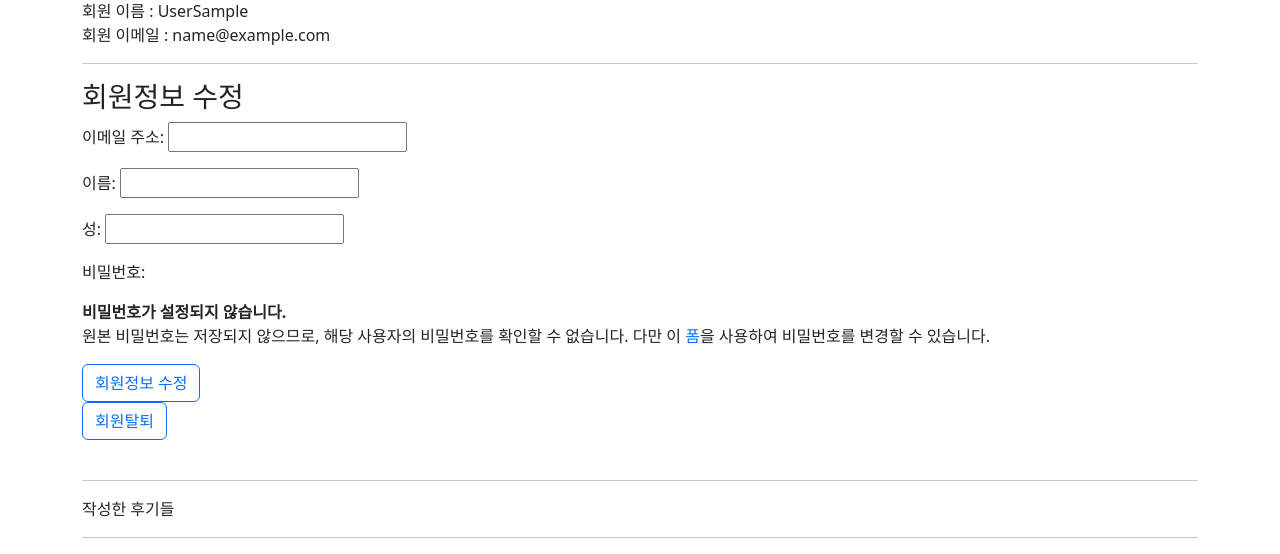
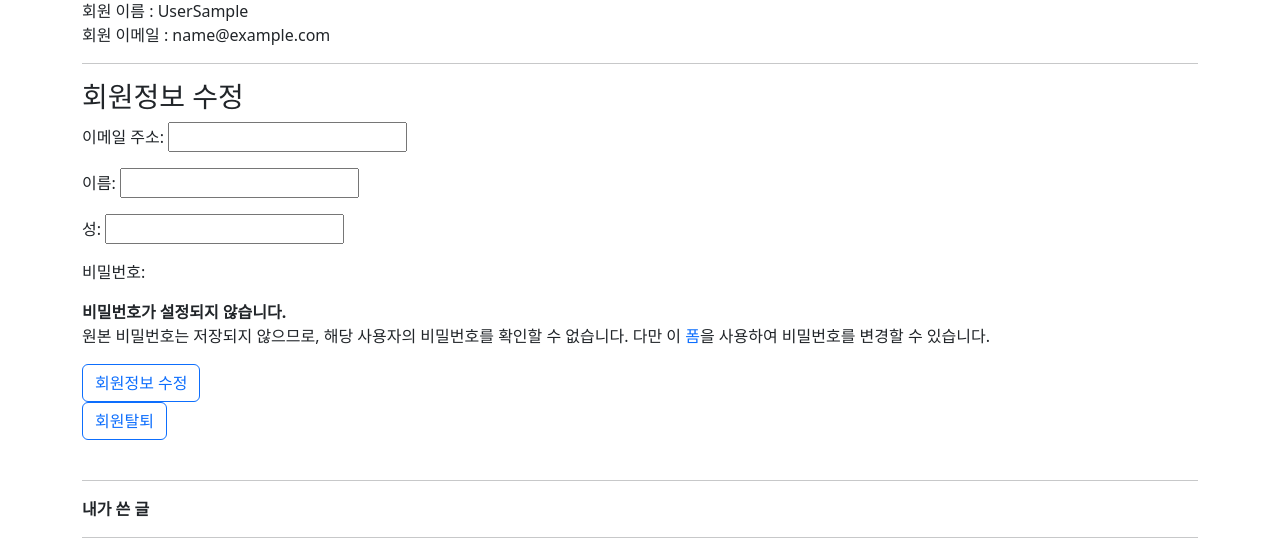
Before and after one commit to badajinsee/0413_project, a Django app: page /accounts/profile/ in a window 1280 px wide. Shown: the part 57-611 px from the top of the page. Run offline with Django 3.2, Linux system fonts and the light colour scheme; the visitor is signed in with stand-in values (Sample User, id 1); data that the repository does not hold is empty; some web fonts are replaced.

Commit message:
작성글

```diff
--- a/accounts/templates/accounts/profile.html
+++ b/accounts/templates/accounts/profile.html
@@ -18,7 +18,7 @@
   </form>
   <br>
   <hr>
-  작성한 후기들
+  <b>내가 쓴 글</b>
   <hr>
   <table class="table table-striped">
     <thead>
```
